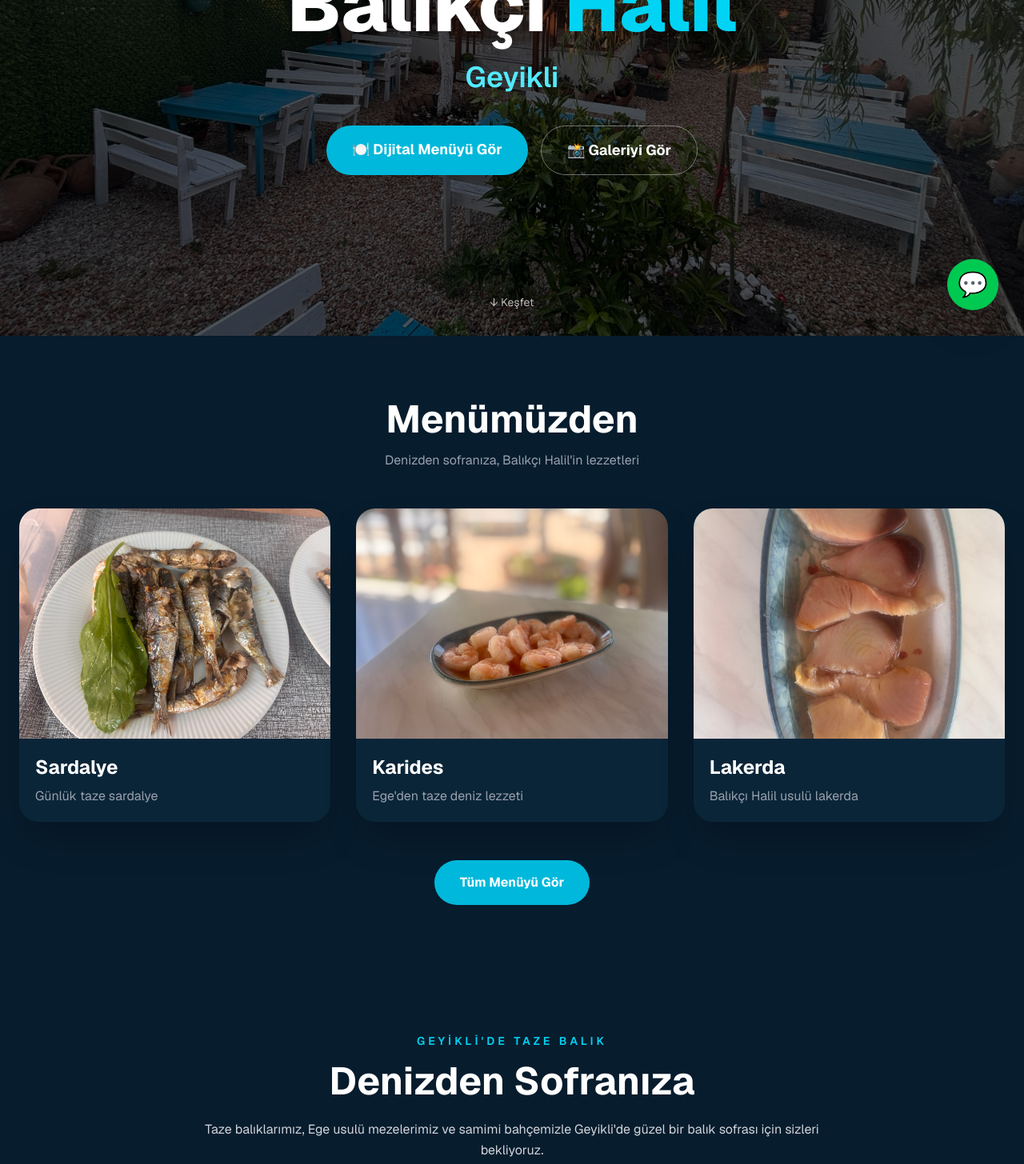
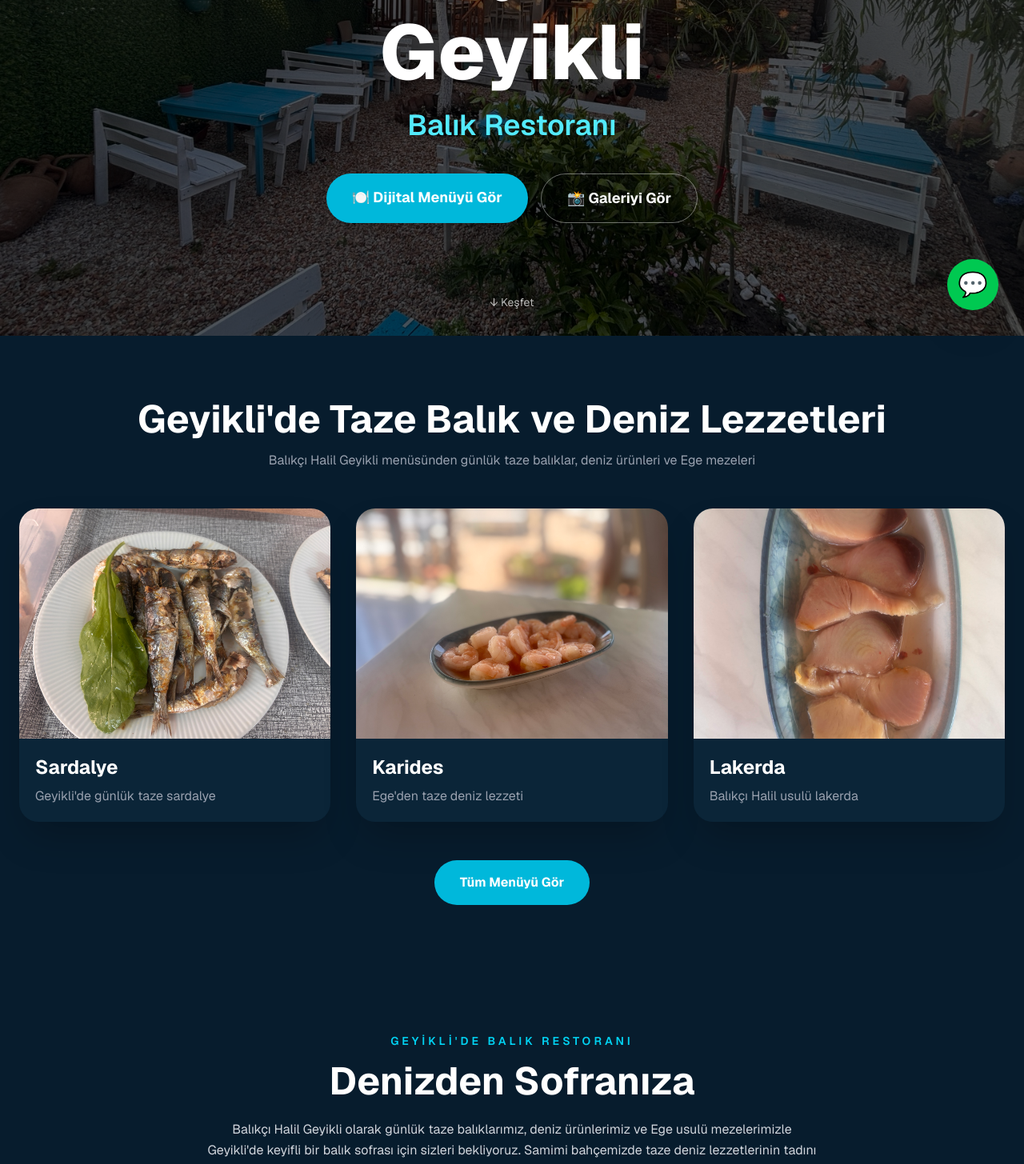
Before and after one commit to emresarper8-cpu/balikcihalilgeyikli, a Next.js app: page / in a window 1280 px wide. Shown: the part 380-1836 px from the top of the page at 80% size. Built offline with nearby package versions, Linux system fonts and the light colour scheme.

Commit message:
page sayfası güncellendi

```diff
--- a/app/page.tsx
+++ b/app/page.tsx
@@ -11,10 +11,8 @@ import CTA from "./components/cta";
 export default function Home() {
   return (
     <main>
-
       {/* NAVBAR */}
       <Navbar />
-
 
       {/* HERO */}
       <section
@@ -25,25 +23,22 @@ export default function Home() {
           backgroundPosition: "center",
         }}
       >
-
         <div className="absolute inset-0 bg-black/65"></div>
 
         <div className="relative z-10 max-w-4xl mx-auto pt-20">
-
           <p className="text-yellow-300 tracking-[7px] text-sm md:text-base font-semibold">
             SINCE 1999
           </p>
 
           <h1 className="text-5xl md:text-7xl lg:text-8xl font-extrabold mt-5 leading-tight">
-            Balıkçı <span className="text-cyan-400">Halil</span>
+            Balıkçı <span className="text-cyan-400">Halil</span> Geyikli
           </h1>
 
           <h2 className="text-2xl md:text-4xl text-cyan-300 mt-3 font-semibold">
-            Geyikli
+            Balık Restoranı
           </h2>
 
           <div className="flex flex-col sm:flex-row justify-center gap-4 mt-10">
-
             <a
               href="/menu"
               className="bg-cyan-500 hover:bg-cyan-600 px-8 py-4 rounded-full font-bold text-lg transition shadow-lg"
@@ -57,43 +52,36 @@ export default function Home() {
             >
               📸 Galeriyi Gör
             </a>
-
           </div>
-
         </div>
 
         <div className="absolute bottom-8 left-1/2 -translate-x-1/2 text-white/70 text-sm">
           ↓ Keşfet
         </div>
-
       </section>
-
 
       {/* MENÜDEN */}
       <section className="py-20 px-6 bg-[#071c2d]">
-
         <h2 className="text-4xl md:text-5xl font-bold text-center text-white">
-          Menümüzden
+          Geyikli'de Taze Balık ve Deniz Lezzetleri
         </h2>
 
         <p className="text-center text-gray-400 mt-4 mb-12">
-          Denizden sofranıza, Balıkçı Halil'in lezzetleri
+          Balıkçı Halil Geyikli menüsünden günlük taze balıklar, deniz ürünleri
+          ve Ege mezeleri
         </p>
 
         <div className="max-w-7xl mx-auto grid md:grid-cols-3 gap-8">
-
           <div className="overflow-hidden rounded-3xl shadow-2xl">
             <img
               src="/sardalye.jpg"
-              alt="Sardalye"
+              alt="Balıkçı Halil Geyikli taze sardalye"
               className="w-full h-72 object-cover"
             />
             <div className="p-5 bg-[#0b2538]">
-              <h3 className="text-2xl font-bold text-white">
-                Sardalye
-              </h3>
+              <h3 className="text-2xl font-bold text-white">Sardalye</h3>
               <p className="text-gray-400 mt-2">
-                Günlük taze sardalye
+                Geyikli'de günlük taze sardalye
               </p>
             </div>
           </div>
@@ -101,13 +89,11 @@ export default function Home() {
           <div className="overflow-hidden rounded-3xl shadow-2xl">
             <img
               src="/karides.jpg"
-              alt="Karides"
+              alt="Balıkçı Halil Geyikli karides"
               className="w-full h-72 object-cover"
             />
             <div className="p-5 bg-[#0b2538]">
-              <h3 className="text-2xl font-bold text-white">
-                Karides
-              </h3>
+              <h3 className="text-2xl font-bold text-white">Karides</h3>
               <p className="text-gray-400 mt-2">
                 Ege'den taze deniz lezzeti
               </p>
@@ -117,19 +103,16 @@ export default function Home() {
           <div className="overflow-hidden rounded-3xl shadow-2xl">
             <img
               src="/lakerda.jpg"
-              alt="Lakerda"
+              alt="Balıkçı Halil Geyikli lakerda"
               className="w-full h-72 object-cover"
             />
             <div className="p-5 bg-[#0b2538]">
-              <h3 className="text-2xl font-bold text-white">
-                Lakerda
-              </h3>
+              <h3 className="text-2xl font-bold text-white">Lakerda</h3>
               <p className="text-gray-400 mt-2">
                 Balıkçı Halil usulü lakerda
               </p>
             </div>
           </div>
-
         </div>
 
         <div className="text-center mt-12">
@@ -140,16 +123,13 @@ export default function Home() {
             Tüm Menüyü Gör
           </a>
         </div>
-
       </section>
-
 
       {/* KISA TANITIM */}
       <section className="py-20 px-6 bg-[#071c2d]">
         <div className="max-w-5xl mx-auto text-center">
-
           <p className="text-cyan-400 font-semibold tracking-[4px] text-sm">
-            GEYİKLİ'DE TAZE BALIK
+            GEYİKLİ'DE BALIK RESTORANI
           </p>
 
           <h2 className="text-3xl md:text-5xl font-bold mt-4">
@@ -157,8 +137,10 @@ export default function Home() {
           </h2>
 
           <p className="text-gray-300 max-w-3xl mx-auto mt-6 leading-relaxed">
-            Taze balıklarımız, Ege usulü mezelerimiz ve samimi bahçemizle
-            Geyikli'de güzel bir balık sofrası için sizleri bekliyoruz.
+            Balıkçı Halil Geyikli olarak günlük taze balıklarımız, deniz
+            ürünlerimiz ve Ege usulü mezelerimizle Geyikli'de keyifli bir
+            balık sofrası için sizleri bekliyoruz. Samimi bahçemizde taze
+            deniz lezzetlerinin tadını çıkarabilirsiniz.
           </p>
 
           <a
@@ -167,46 +149,36 @@ export default function Home() {
           >
             Menüyü incele →
           </a>
-
         </div>
       </section>
-
 
       {/* İSTATİSTİK */}
       <Stats />
 
-
       {/* HAKKIMIZDA */}
       <About />
-
 
       {/* GALERİ */}
       <div id="galeri">
         <Gallery />
       </div>
 
-
       {/* YORUMLAR */}
       <Reviews />
 
-
       {/* ÇAĞRI */}
       <CTA />
-
 
       {/* İLETİŞİM */}
       <div id="iletisim">
         <Contact />
       </div>
 
-
       {/* WHATSAPP */}
       <WhatsApp />
 
-
       {/* FOOTER */}
       <Footer />
-
     </main>
   );
 }
```
